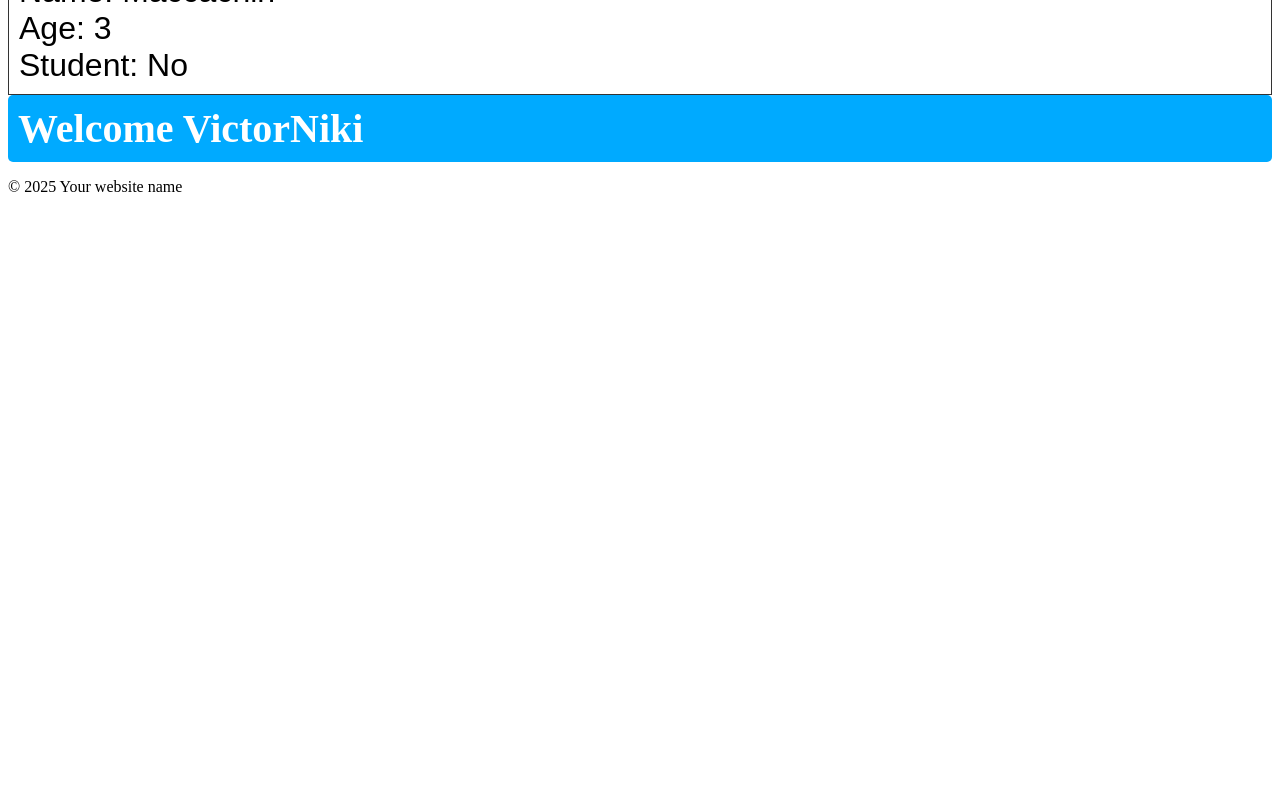
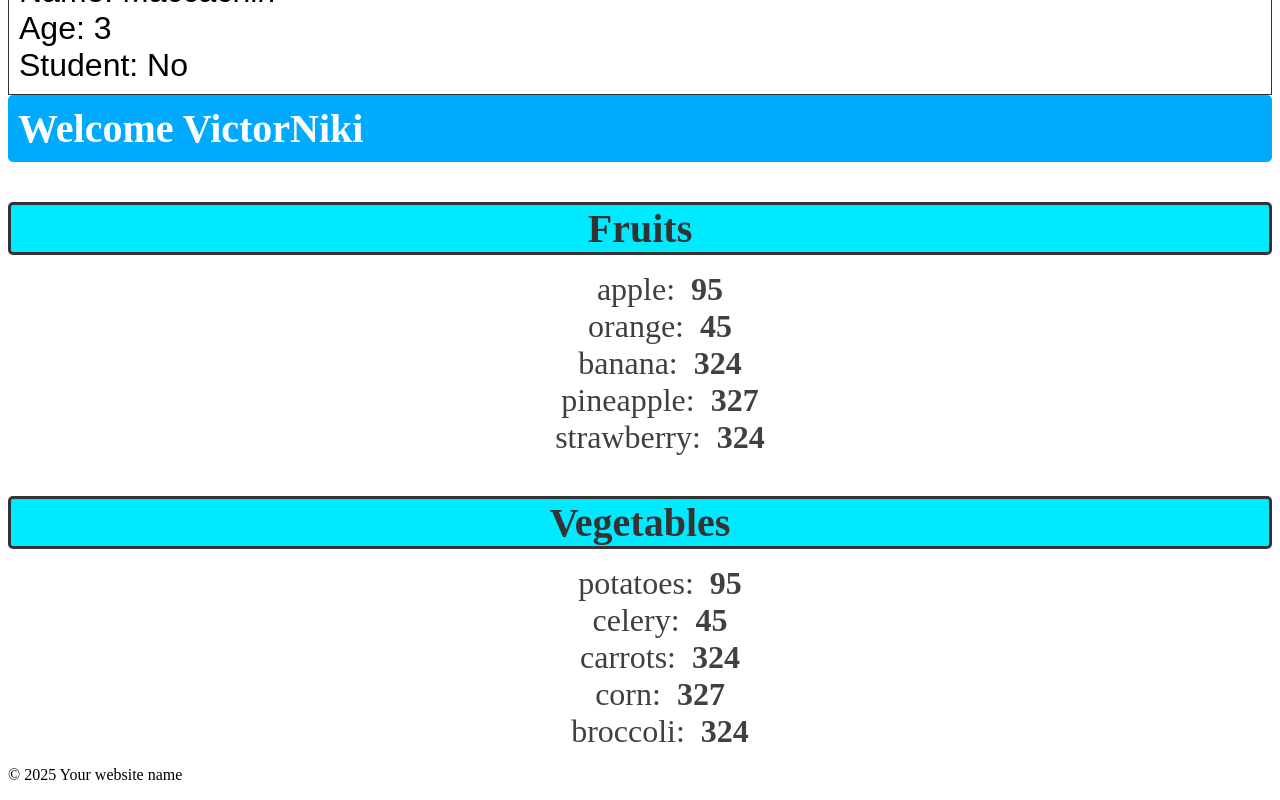
Before and after one commit to victornikiniki/react-js, a React (Vite) app in the folder react-js/: page / in a window 1280 px wide. Shown: the part 917-1717 px from the top of the page. Before the commit the page ends 1129 px from the top, so only its background shows below. Built offline with nearby package versions, Linux system fonts and the light colour scheme.

Commit message:
conditional list rendering

```diff
--- a/react-js/src/App.jsx
+++ b/react-js/src/App.jsx
@@ -7,8 +7,21 @@
 import Buttons from './Buttons.jsx'
 import Student from './Student'
 import UserGreeting from './UserGreeting.jsx'
+import List from './List.jsx'
 
 function App() {
+
+  const fruits =   [{id:1, name: "apple", calories: 95},
+                    {id:2, name: "orange", calories: 45},
+                    {id:3, name: "banana", calories: 324},
+                    {id:4, name: "pineapple", calories:327},
+                    {id:5, name: "strawberry", calories: 324}];
+
+  const vegetables = [{id:6, name: "potatoes", calories: 95},
+                      {id:7, name: "celery", calories: 45},
+                      {id:8, name: "carrots", calories: 324},
+                      {id:9, name: "corn", calories:327},
+                      {id:10, name: "broccoli", calories: 324}];
 
   return(
     <>
@@ -24,6 +37,10 @@
       <Student name='Yuri' age={18} isStudent={true}/>
       <Student name='Maccachin' age={3} isStudent={false}/>
       <UserGreeting isLoggedIn={true} username="VictorNiki"/>
+
+      {fruits.length > 0 && <List items={fruits} category="Fruits"/>}
+      {vegetables.length > 0 ? <List items={vegetables} category="Vegetables"/> : null}
+
       <Footer />
 
     </>
--- /dev/null
+++ b/react-js/src/List.jsx
@@ -0,0 +1,34 @@
+function List(props){
+
+//conditional list rendering, dynamic array and displaying it as list objects
+
+    //fruits.sort((a, b) => a.name.localeCompare(b.name)); //Alphabetical
+    //fruits.sort((a, b) => b.name.localeCompare(a.name)); //Reverse Alphabetical
+    //fruits.sort((a, b) => a.calories - b.calories); //Numeric
+    //fruits.sort((a, b) => b.calories - a.calories); //Reverse Numeric
+
+    //const lowCalFruits = fruits.filter(fruit => fruit.calories < 100);
+    //const highCalFruits = fruits.filter(fruit => fruit.calories >= 100);
+
+    const category = props.category;
+    const itemList = props.items;
+
+    const listItems = itemList.map(item => <li key={item.id}>
+                                            {item.name}: &nbsp;
+                                            <b>{item.calories}</b></li>);
+
+    return(<>
+
+                <h3 className = "list-category">{category}</h3>
+                <ol className = "list-items">{listItems}</ol>
+
+           </>);
+}
+
+//In case our list items in the list are missing - uses proptypes for items but its discontinued by react
+
+List.defaultProps = {
+    category: "Category",
+    items: [],
+}
+export default List
--- a/react-js/src/index.css
+++ b/react-js/src/index.css
@@ -64,3 +64,27 @@
   border-radius: 5px;
   margin: 0;
 }
+
+.list-category {
+  font-size: 2.5em;
+  font-weight: bold;
+  color: hsl(0, 0%, 20%);
+  margin-bottom: 10px;
+  text-align: center;
+  border: 3px solid;
+  border-radius: 5px;
+  background-color: hsl(185, 100%, 50%);;
+}
+
+.list-items li{
+  font-size: 2em;
+  list-style: none;
+  color: hsl(0, 0%, 25%);
+  text-align: center;
+  margin: 0;
+}
+
+.list-items li:hover{
+  color: hsl(0, 0%, 45%);
+  cursor: pointer;
+}
```
